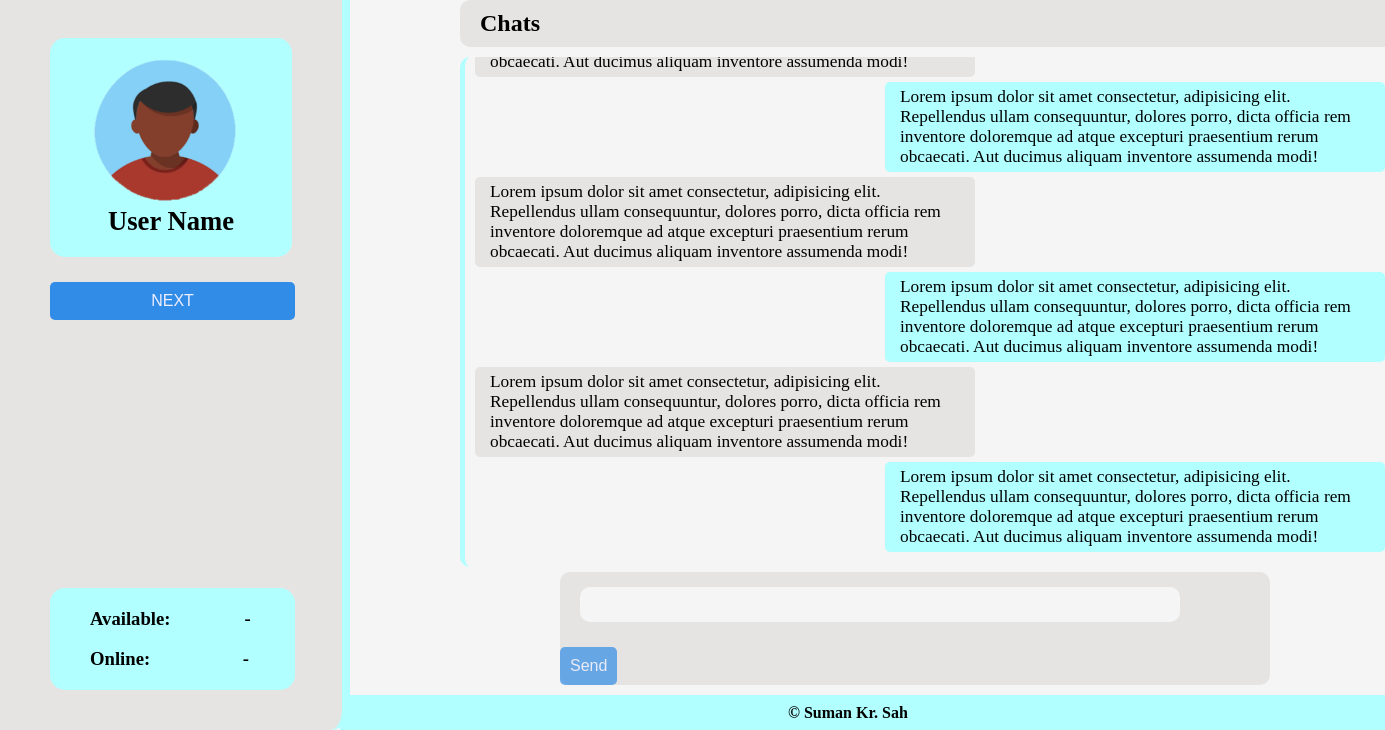
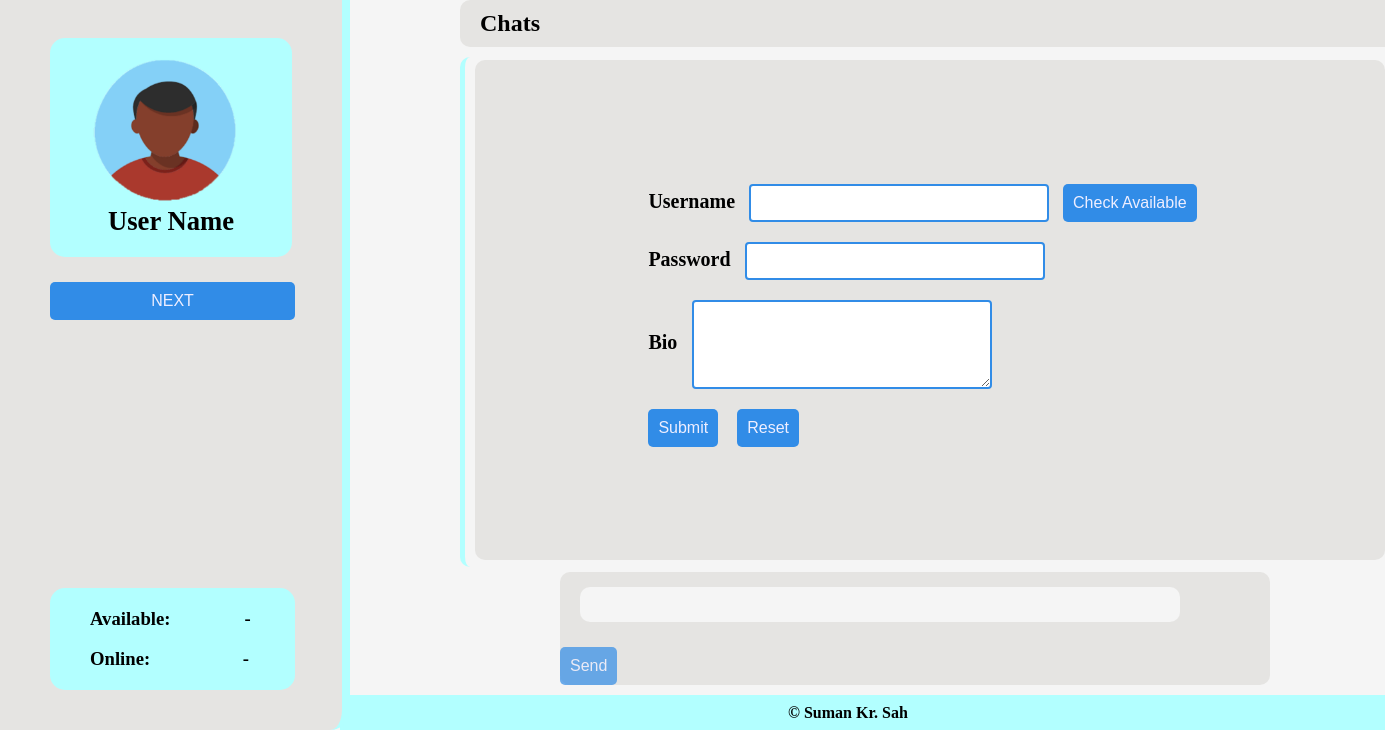
Before and after one commit to SumanKSah/LetsChat-WebApp, a website: page public/index.html in a window 1280 px wide. Shown: the part 70-800 px from the top of the page, 1385 px wide, since content can reach past the window. Drawn offline with nearby package versions, Linux system fonts and the light colour scheme.

Commit message:
Adding signup page

```diff
--- a/public/index.html
+++ b/public/index.html
@@ -12,6 +12,9 @@
 </head>
 
 <body>
+
+    <!-- Header  -->
+
     <header class="topHeader">
         <nav class="navBar">
 
@@ -22,12 +25,17 @@
 
             <div class="signInUp">
                 <input type="text" id="loginUser" placeholder="User Name">
-                <input type="text" id="loginPassword" placeholder="Password">
+                <input type="password" id="loginPassword" placeholder="Password">
                 <button type="button" id="signIn">Log in</button>
                 <button type="button" id="signUp">Sign up</button>
             </div>
         </nav>
     </header>
+
+
+
+    <!-- Sidenav bar -->
+
     <div class="sidenav">
         <div id="logo">
             <img src="./Images/logo.png" alt="Logo Image" width="70" style="background-color: #318CE7;">
@@ -49,14 +57,18 @@
         </div>
 
     </div>
+
+
+    <!-- chats part -->
+
     <div class="chats">
         <div class="top">Chats</div>
         <div class="chatList" id="scrl">
 
-            <div class="send">hello india</div>
-            <div class="received msg">hello</div>
+           <!--  <div class="send">Hey!!</div>
+            <div class="received ">Hello</div>
 
-            <div class="received msg">Lorem ipsum dolor sit amet consectetur, adipisicing elit. Repellendus ullam
+            <div class="received">Lorem ipsum dolor sit amet consectetur, adipisicing elit. Repellendus ullam
                 consequuntur, dolores porro, dicta officia rem inventore doloremque ad atque excepturi praesentium rerum
                 obcaecati. Aut ducimus aliquam inventore assumenda modi!</div>
 
@@ -64,7 +76,7 @@
                 dolores porro, dicta officia rem inventore doloremque ad atque excepturi praesentium rerum obcaecati.
                 Aut ducimus aliquam inventore assumenda modi!</div>
 
-            <div class="received msg">Lorem ipsum dolor sit amet consectetur, adipisicing elit. Repellendus ullam
+            <div class="received">Lorem ipsum dolor sit amet consectetur, adipisicing elit. Repellendus ullam
                 consequuntur, dolores porro, dicta officia rem inventore doloremque ad atque excepturi praesentium rerum
                 obcaecati. Aut ducimus aliquam inventore assumenda modi!</div>
 
@@ -72,14 +84,17 @@
                 dolores porro, dicta officia rem inventore doloremque ad atque excepturi praesentium rerum obcaecati.
                 Aut ducimus aliquam inventore assumenda modi!</div>
 
-            <div class="received msg">Lorem ipsum dolor sit amet consectetur, adipisicing elit. Repellendus ullam
+            <div class="received">Lorem ipsum dolor sit amet consectetur, adipisicing elit. Repellendus ullam
                 consequuntur, dolores porro, dicta officia rem inventore doloremque ad atque excepturi praesentium rerum
                 obcaecati. Aut ducimus aliquam inventore assumenda modi!</div>
 
-            <div class="send msg">Lorem ipsum dolor sit amet consectetur, adipisicing elit. Repellendus ullam
+            <div class="send">Lorem ipsum dolor sit amet consectetur, adipisicing elit. Repellendus ullam
                 consequuntur,
                 dolores porro, dicta officia rem inventore doloremque ad atque excepturi praesentium rerum obcaecati.
                 Aut ducimus aliquam inventore assumenda modi!</div>
+
+            <div class="left">User left the chat</div> -->
+
 
         </div>
         <div class="messageDiv">
@@ -87,9 +102,38 @@
             <button type="button" id="sendMessage">Send</button>
         </div>
     </div>
+
+
+    <!-- Footer  -->
+
     <footer class="bottomFooter">
         <h3>© Suman Kr. Sah</h3>
     </footer>
+
+     <!-- Signup page -->
+     <div id="signuppage">
+        <form id="userSignup">
+            <label for="signupUsername">Username</label>
+            <input type="text" name="signupUsername" spellcheck="false">
+            <button type="button" id="checkAvail">Check Available</button>
+
+            <br>
+
+            <label for="signupPassword">Password</label>
+            <input type="password" name="signupPassword">
+
+            <br>
+
+            <label for="signupBio">Bio
+           <textarea name="signupBio" rows="3" style="vertical-align: middle;" spellcheck="false"></textarea></label>
+
+            <br>
+
+            <button type="button" id="signupSubmit">Submit</button>
+            <Button type="reset" id="signupReset">Reset</Button>
+        </form>
+    </div>
+
 
 
 </body>
--- a/public/index.js
+++ b/public/index.js
@@ -21,3 +21,5 @@ const onlineUser = document.getElementById("totalOnline");
 
 btnsendMsg.disabled = true;
 inpMsg.disabled = true;
+
+chatList.style.backgroundImage = "none"
--- a/public/style.css
+++ b/public/style.css
@@ -64,7 +64,8 @@ button:disabled {
     right: 10px;
 }
 
-#loginUser, #loginPassword {
+#loginUser,
+#loginPassword {
     width: 160px;
     padding: 5px;
     margin-right: 10px;
@@ -74,6 +75,9 @@ button:disabled {
 
 #sendMessage,
 #nextUser,
+#signupSubmit,
+#signupReset,
+#checkAvail,
 .signInUp > #signIn,
 #signUp {
     background-color: #318ce7;
@@ -167,7 +171,7 @@ span {
     border-radius: 10px;
 }
 
-#messageBox:disabled{
+#messageBox:disabled {
     background-color: #f5f5f5;
 }
 
@@ -184,10 +188,18 @@ span {
 }
 
 .chats > .top {
-    padding-left:20px ;
+    padding-left: 20px;
 }
 
 .chatList {
+    background: linear-gradient(
+            rgba(255, 255, 255, 0.2),
+            rgba(255, 255, 255, 0.2)
+        ),
+        url("./Images/chatListBackground.png") center;
+    background-repeat: no-repeat;
+    background-size: auto 400px;
+
     background-color: transparent;
     height: 510px;
     border-left: #b2ffff 5px solid;
@@ -219,6 +231,23 @@ span {
     margin-bottom: 5px;
 }
 
+.left {
+    float: none;
+    clear: both;
+    color: #f5f5f5;
+    width: fit-content;
+    background-color: #318ce7;
+    right: 15px;
+    padding: 3px 12px;
+    border-radius: 5px;
+    font-size: 10pt;
+    font-weight: normal;
+    font-style: italic;
+    margin-bottom: 5px;
+    position: relative;
+    left: 400px;
+}
+
 .received {
     float: left;
     clear: both;
@@ -239,3 +268,55 @@ span {
     left: 35%;
     padding-top: 9px;
 }
+
+#signuppage {
+    width: 910px;
+    position: absolute;
+    top: 130px;
+    left: 475px;
+    height: 500px;
+    background-color: #e5e4e2;
+    display: inline-block;
+    border-radius: 10px;
+    animation-name: signupanim;
+    animation-duration: 0.5s;
+    animation-timing-function: linear;
+}
+
+@keyframes signupanim {
+    0% {
+        transform: translateY(-800px) scale(0.1, 0.1);
+    }
+
+    100% {
+        transform: translateY(0px);
+    }
+}
+
+#userSignup {
+    width: fit-content;
+    height: fit-content;
+    display: inline-block;
+    margin: auto;
+    position: absolute;
+    top: 0;
+    bottom: 0;
+    left: 0;
+    right: 0;
+}
+
+#userSignup input,
+textarea {
+    clear: right;
+    left: 100px;
+    width: 300px;
+    padding: 8px;
+    border-radius: 4px;
+    margin: 10px;
+    border: 2px solid #318ce7;
+}
+
+#userSignup label {
+    font-size: 15pt;
+    font-weight: bold;
+}
```
